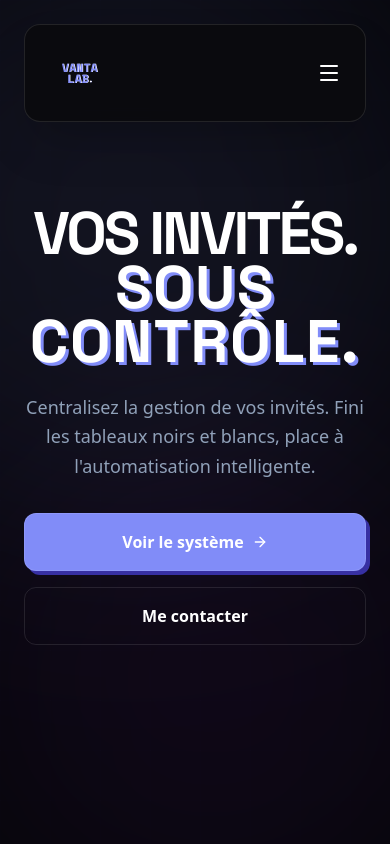
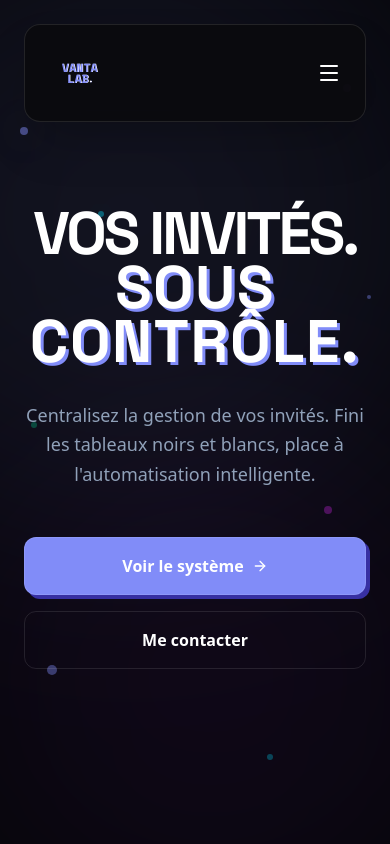
Before and after one commit to Ilyescmoi/VantaLab, a Next.js app: page / in a window 390 px wide. Shown: the top 844 px of the page. Built offline with nearby package versions, Linux system fonts and the light colour scheme.

Commit message:
add effect in the background

```diff
--- a/src/app/page.tsx
+++ b/src/app/page.tsx
@@ -51,21 +51,39 @@ export default function VantaLabFinal() {
                 html { scroll-behavior: smooth; }
             `}} />
 
-            {/* --- FOND --- */}
+            {/* --- FOND (AURORES + PARTICULES DIFFUSES) --- */}
+
+            {/* 1. Les Aurores (Ambiance globale) */}
             <div className="fixed top-[-10%] right-[-10%] w-[600px] h-[600px] bg-[#818CF8]/10 rounded-full blur-[120px] pointer-events-none z-0 mix-blend-screen animate-pulse"></div>
             <div className="fixed bottom-[-10%] left-[-10%] w-[500px] h-[500px] bg-purple-900/10 rounded-full blur-[100px] pointer-events-none z-0 mix-blend-screen"></div>
-            <div className="fixed inset-0 z-0 opacity-10 pointer-events-none"
-                 style={{
-                     backgroundImage: 'linear-gradient(rgba(129, 140, 248, 0.1) 1px, transparent 1px), linear-gradient(90deg, rgba(129, 140, 248, 0.1) 1px, transparent 1px)',
-                     backgroundSize: '50px 50px'
-                 }}>
-            </div>
+
+            {/* 2. LES PARTICULES DIFFUSES (Retour aux points colorés, mais avec un flou énorme) */}
+
+            {/* Haut Gauche - Indigo Diffus */}
+            {/* J'ai augmenté le shadow blur de 15px à 50px et baissé l'opacité à 50% */}
+            <div className="fixed top-[15%] left-[5%] w-2 h-2 bg-[#818CF8] rounded-full shadow-[0_0_50px_#818CF8] opacity-50 pointer-events-none z-0"></div>
+
+            {/* Haut Milieu - Cyan Diffus */}
+            <div className="fixed top-[25%] left-[25%] w-1.5 h-1.5 bg-cyan-400 rounded-full shadow-[0_0_40px_cyan] opacity-40 pointer-events-none z-0 animate-pulse"></div>
+
+            {/* Haut Droite - Violet Diffus */}
+            <div className="fixed top-[10%] right-[10%] w-2 h-2 bg-purple-400 rounded-full shadow-[0_0_60px_purple] opacity-50 pointer-events-none z-0"></div>
+            <div className="fixed top-[35%] right-[5%] w-1 h-1 bg-[#818CF8] rounded-full shadow-[0_0_30px_#818CF8] opacity-40 pointer-events-none z-0"></div>
+
+            {/* Milieu - Émeraude/Fuchsia Diffus */}
+            <div className="fixed top-[50%] left-[8%] w-1.5 h-1.5 bg-emerald-400 rounded-full shadow-[0_0_40px_emerald] opacity-30 pointer-events-none z-0"></div>
+            <div className="fixed top-[60%] right-[15%] w-2 h-2 bg-fuchsia-500 rounded-full shadow-[0_0_50px_fuchsia] opacity-30 pointer-events-none z-0"></div>
+
+            {/* Bas - Indigo/Bleu Diffus */}
+            <div className="fixed bottom-[20%] left-[12%] w-2.5 h-2.5 bg-[#818CF8] rounded-full shadow-[0_0_70px_#818CF8] opacity-40 pointer-events-none z-0"></div>
+            <div className="fixed bottom-[10%] right-[30%] w-1.5 h-1.5 bg-cyan-400 rounded-full shadow-[0_0_40px_cyan] opacity-30 pointer-events-none z-0"></div>
+
 
             {/* --- NAV RESPONSIVE --- */}
             <nav className="fixed w-full z-50 top-6 px-6">
                 <div className="max-w-7xl mx-auto bg-[#0A0A0E]/90 backdrop-blur-xl border border-white/10 rounded-2xl px-6 py-4 flex items-center justify-between shadow-2xl">
 
-                    {/* LOGO - TAILLE MOBILE BOOSTÉE À 16 (64px) */}
+                    {/* LOGO */}
                     <a href="#" className="flex items-center">
                         <img
                             src="/logo-vanta-3d.svg"
@@ -105,23 +123,21 @@ export default function VantaLabFinal() {
                 )}
             </nav>
 
-            {/* --- HERO SECTION CENTRÉE & GROSSIE --- */}
-            {/* J'ai ajouté 'min-h-screen' et 'flex items-center' pour le centrage vertical parfait */}
-            <section id="demo" className="relative z-10 min-h-screen flex items-center pt-14 pb-12 px-6 max-w-7xl mx-auto">
+            {/* --- HERO SECTION CENTRÉE --- */}
+            <section id="demo" className="relative z-10 min-h-screen flex items-center pt-20 pb-12 px-6 max-w-7xl mx-auto">
                 <div className="grid lg:grid-cols-2 gap-12 items-center w-full">
 
-                    <div className="max-w-2xl mx-auto lg:mx-0 text-center lg:text-left flex flex-col justify-center h-full">
+                    {/* COLONNE TEXTE */}
+                    <div className="max-w-3xl mx-auto lg:mx-0 text-center lg:text-left flex flex-col justify-center h-full">
 
-                        {/* TITRE ENCORE PLUS GROS SUR MOBILE (text-6xl) */}
-                        <h1 className="text-6xl md:text-7xl lg:text-8xl font-black tracking-tighter text-white mb-6 md:mb-8 leading-[0.9] font-space">
+                        <h1 className="text-6xl md:text-7xl lg:text-8xl font-black tracking-tighter text-white mb-8 leading-[0.9] font-space">
                             VOS INVITÉS.<br/>
                             <span className="text-3d-vanta tracking-wide">
                                 SOUS CONTRÔLE.
                             </span>
                         </h1>
 
-                        {/* DESCRIPTION PLUS LISIBLE (text-lg) */}
-                        <p className="text-lg md:text-xl text-slate-400 mb-8 md:mb-12 leading-relaxed max-w-lg mx-auto lg:mx-0 font-light">
+                        <p className="text-lg md:text-xl text-slate-400 mb-12 leading-relaxed max-w-lg mx-auto lg:mx-0 font-light">
                             Centralisez la gestion de vos invités. Fini les tableaux noirs et blancs, place à l'automatisation intelligente.
                         </p>
 
@@ -135,12 +151,9 @@ export default function VantaLabFinal() {
                                 Me contacter
                             </a>
                         </div>
-
-                        {/* --- VISUALISATION MOBILE (Déplacée ici pour être centrée sous le texte) --- */}
-
                     </div>
 
-                    {/* --- VISUALISATION DESKTOP 3D --- */}
+                    {/* --- VISUALISATION DESKTOP UNIQUEMENT --- */}
                     <div className="relative h-[500px] hidden lg:block perspective-[2000px]">
                         <div className="absolute top-20 right-10 w-72 bg-[#121217] border border-white/10 hover:border-[#818CF8]/50 p-6 rounded-3xl transform rotate-y-[-10deg] rotate-x-[5deg] translate-z-[50px] shadow-2xl hover:scale-105 transition-transform duration-500 z-20">
                             <div className="flex justify-between items-center mb-6 border-b border-white/5 pb-4">
@@ -205,9 +218,7 @@ export default function VantaLabFinal() {
                     <div className="md:col-span-2 bg-[#0E0E12] border border-white/10 rounded-3xl p-8 hover:border-fuchsia-500 transition-all duration-300 group relative overflow-hidden flex flex-col md:flex-row gap-8 items-center shadow-lg">
                         <div className="absolute top-[-50%] left-[20%] w-64 h-64 bg-fuchsia-500/10 blur-3xl rounded-full group-hover:bg-fuchsia-500/20 transition-all"></div>
                         <div className="flex-1 relative z-10">
-                            {/* ICÔNE AJOUTÉE ICI : LayoutDashboard en Fuchsia */}
                             <LayoutDashboard className="w-10 h-10 text-fuchsia-400 mb-6" />
-
                             <h3 className="text-2xl font-bold text-white mb-4">
                                 2. Pilotage <span className="text-fuchsia-400">Global</span>
                             </h3>
```
